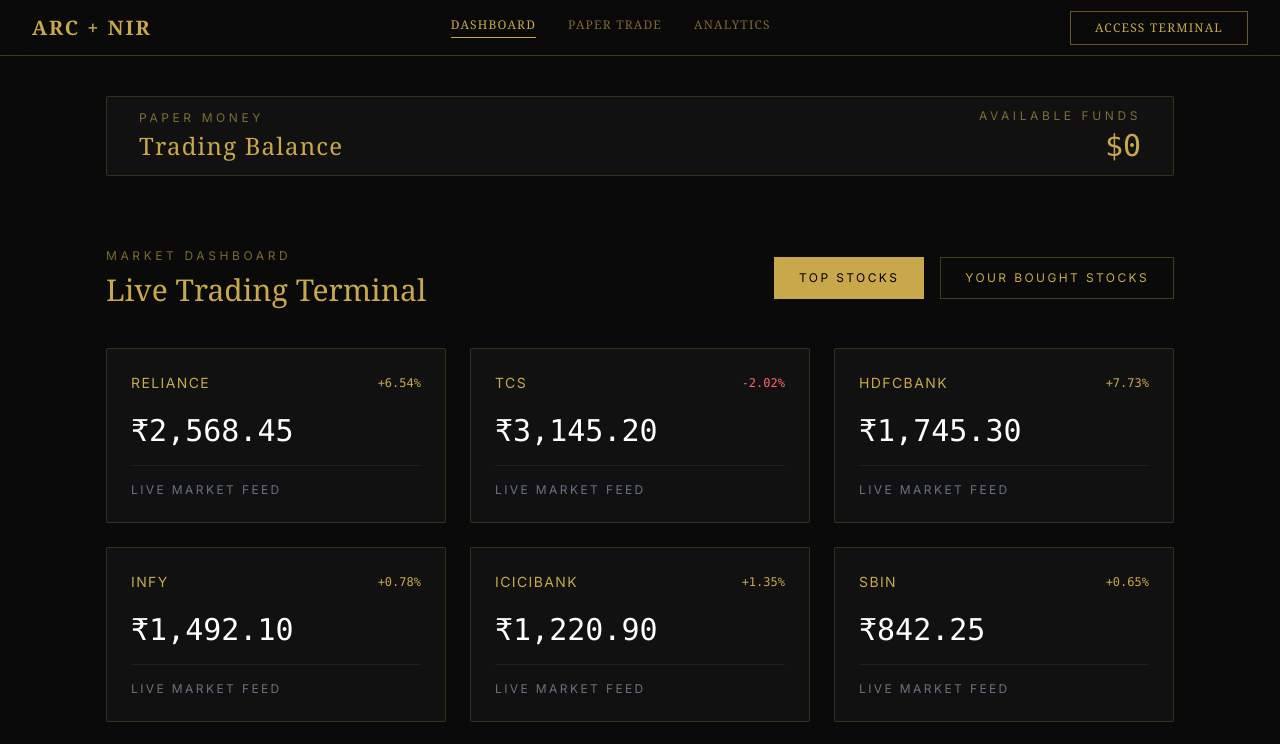
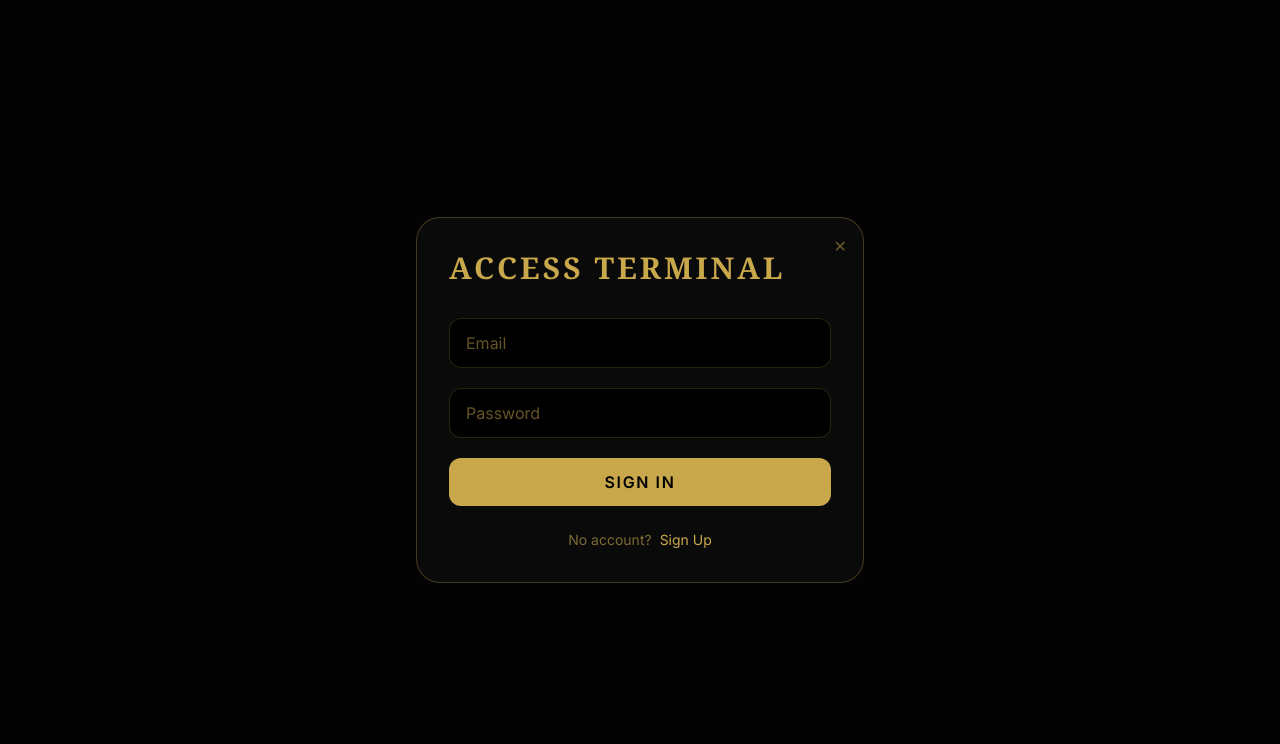
Before and after one commit to Name-Archit/PaperTrading, a React (Vite) app in the folder Stock_Frontend/: page /paper-trading in a window 1280 px wide. Shown: the top 744 px of the page. Built offline with nearby package versions, Linux system fonts and the light colour scheme.

Commit message:
updated UX and UI

```diff
--- a/Stock_Frontend/src/App.jsx
+++ b/Stock_Frontend/src/App.jsx
@@ -1,4 +1,5 @@
 import { Routes, Route } from "react-router-dom"
+import ProtectedRoute from "./components/ProtectedRoute";
 
 import HomePage from "./pages/HomePage"
 import PaperTrading from "./pages/paperTrading"
@@ -10,10 +11,14 @@
 
       <Route
         path="/paper-trading"
-        element={<PaperTrading />}
+        element={
+          <ProtectedRoute>
+            <PaperTrading />
+          </ProtectedRoute>
+        }
       />
     </Routes>
-  )
+  );
 }
 
 export default App
--- a/Stock_Frontend/src/components/AuthModel.jsx
+++ b/Stock_Frontend/src/components/AuthModel.jsx
@@ -198,11 +198,11 @@
           "Access Granted"
         )
 
-        setTimeout(() => {
+       setTimeout(() => {
+         handleClose();
 
-          handleClose()
-
-        }, 1000)
+         window.location.reload();
+       }, 1000);
 
       } catch (err) {
 
--- a/Stock_Frontend/src/components/Hero.jsx
+++ b/Stock_Frontend/src/components/Hero.jsx
@@ -9,11 +9,17 @@
         Investment Banking | Wealth Management | Trading | Financial Advisory
       </p>
 
-      <button className="premium-border sharp-border px-10 py-4 uppercase tracking-widest text-[#C9A84C] hover:bg-[#C9A84C] hover:text-black transition-all duration-500">
-        Start Learning
-      </button>
+      <div className="flex flex-row gap-6">
+        <button className="cursor-pointer premium border sharp-border px-10 py-4 uppercase tracking-widest text-black bg-[#C9A84C]">
+          Start Trading
+        </button>
+
+        <button className="cursor-pointer sharp-border border-2 border-[#C9A84C] px-10 py-4 uppercase tracking-widest text-[#C9A84C] hover:bg-[#C9A84C] hover:text-black transition-all duration-500">
+          Docs.
+        </button>
+      </div>
     </section>
-  )
+  );
 }
 
 export default Hero
--- a/Stock_Frontend/src/components/Navbar.jsx
+++ b/Stock_Frontend/src/components/Navbar.jsx
@@ -101,20 +101,23 @@
   |--------------------------------------------------------------------------
   */
 
-  const handleLogout = () => {
+const handleLogout = () => {
+  localStorage.removeItem("token");
 
-    localStorage.removeItem(
-      "token"
-    )
+  localStorage.removeItem("user");
 
-    localStorage.removeItem(
-      "user"
-    )
+  setUser(null);
 
-    setUser(null)
+  setShowDropdown(false);
 
-    setShowDropdown(false)
-  }
+  /*
+  |--------------------------------------------------------------------------
+  | Refresh Entire App
+  |--------------------------------------------------------------------------
+  */
+
+  window.location.reload();
+}
 
   return (
 
--- /dev/null
+++ b/Stock_Frontend/src/components/ProtectedRoute.jsx
@@ -0,0 +1,107 @@
+import {
+  useEffect,
+  useState
+} from "react"
+
+import {
+  useNavigate
+} from "react-router-dom"
+
+import AuthModel
+  from "./AuthModel"
+
+const ProtectedRoute = ({
+  children
+}) => {
+
+  /*
+  |--------------------------------------------------------------------------
+  | Navigation
+  |--------------------------------------------------------------------------
+  */
+
+  const navigate =
+    useNavigate()
+
+  /*
+  |--------------------------------------------------------------------------
+  | Model State
+  |--------------------------------------------------------------------------
+  */
+
+  const [showModel,
+    setShowModel] =
+      useState(false)
+
+  /*
+  |--------------------------------------------------------------------------
+  | Token
+  |--------------------------------------------------------------------------
+  */
+
+  const token =
+    localStorage.getItem(
+      "token"
+    )
+
+  /*
+  |--------------------------------------------------------------------------
+  | Open Model If Not Logged In
+  |--------------------------------------------------------------------------
+  */
+
+  useEffect(() => {
+
+    if (!token) {
+
+      setShowModel(true)
+    }
+
+  }, [token])
+
+  /*
+  |--------------------------------------------------------------------------
+  | Close Model
+  |--------------------------------------------------------------------------
+  */
+
+  const handleClose = () => {
+
+    setShowModel(false)
+
+    /*
+    |--------------------------------------------------------------------------
+    | Redirect Home
+    |--------------------------------------------------------------------------
+    */
+
+    navigate("/")
+  }
+
+  /*
+  |--------------------------------------------------------------------------
+  | Not Logged In
+  |--------------------------------------------------------------------------
+  */
+
+  if (!token) {
+
+    return (
+
+      <AuthModel
+        isOpen={showModel}
+        onClose={handleClose}
+      />
+    )
+  }
+
+  /*
+  |--------------------------------------------------------------------------
+  | Logged In
+  |--------------------------------------------------------------------------
+  */
+
+  return children
+}
+
+export default ProtectedRoute
```
Also changed, not shown: Stock_Frontend/src/index.css (line endings or trailing spaces).
